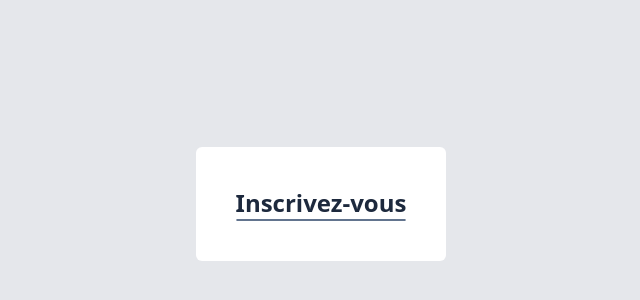
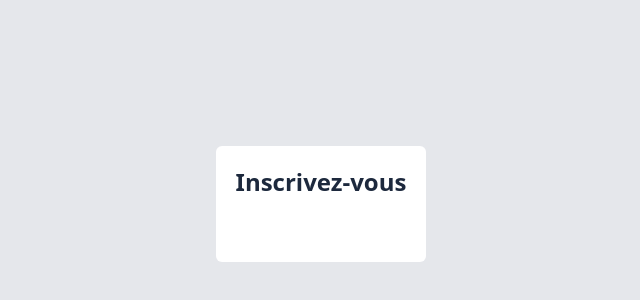
Before and after one commit to rovertnet/media-social, a React (Vite) app: page /inscription in a window 1280 px wide. Shown: the part 196-496 px from the top of the page, without its empty margins (319-959 px from the left). Built offline with nearby package versions, Linux system fonts and the light colour scheme.

Commit message:
last commit

```diff
--- a/src/pages/signup/SignUp.jsx
+++ b/src/pages/signup/SignUp.jsx
@@ -3,12 +3,12 @@ import React from 'react'
 export default function SignUp() {
   return (
     <>
-      <div className="bg-gray-200 h-screen max-h-screen flex justify-center items-center px-20 py-20">
-        <div className="bg-white px-10 py-10 rounded-md">
+      <div className="bg-gray-200 h-screen max-h-screen flex justify-center items-center ">
+        <div className="bg-white px-5 py-5 rounded-md">
           <h1 className="font-bold text-2xl text-slate-800">Inscrivez-vous</h1>
 
           {/* médias sociaux */}
-          <div className="border-[1px] border-slate-500 rounded-md px-3.5 flex justify-center items-center">
+          <div className=" rounded-md px-3.5 py-3 my-2.5 flex justify-center items-center">
 
           </div>
           {/* formulaire */}
```
